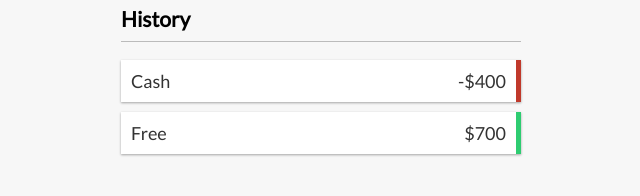
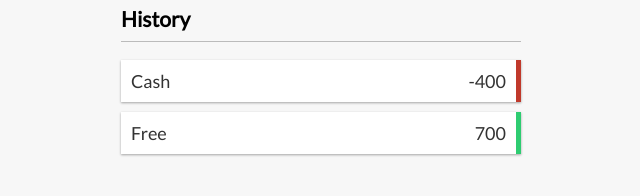
Before and after one commit to ahmadalnaib/Vue-3-Composition-API, a Vue app: page / in a window 1280 px wide. Shown: the part 301-497 px from the top of the page, without its empty margins (319-959 px from the left). Built offline with nearby package versions, Linux system fonts and the light colour scheme.

Commit message:
data old way

```diff
--- a/src/components/TransactionList.vue
+++ b/src/components/TransactionList.vue
@@ -1,11 +1,24 @@
 <template>
      <h3>History</h3>
       <ul id="list" class="list">
-        <li class="minus">
-          Cash <span>-$400</span><button class="delete-btn">x</button>
+        <li  v-for="transaction in transactions" :key="transaction.id" :class="transaction.amount < 0 ? 'minus' : 'plus'">
+          {{ transaction.text }} <span>{{ transaction.amount }}</span><button class="delete-btn">x</button>
         </li>
-        <li class="plus">
-          Free <span>$700</span><button class="delete-btn">x</button>
-        </li>
+
       </ul>
 </template>
+
+
+<script>
+export default{
+  data(){
+    return{
+      transactions: [
+        { id: 1, text: "Cash", amount: -400 },
+        { id: 2, text: "Free", amount: 700 },
+      ],
+    }
+  },
+  }
+
+</script>
```
